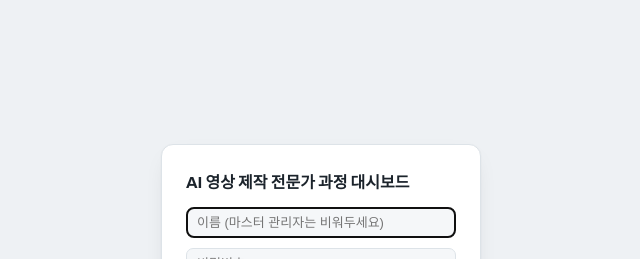
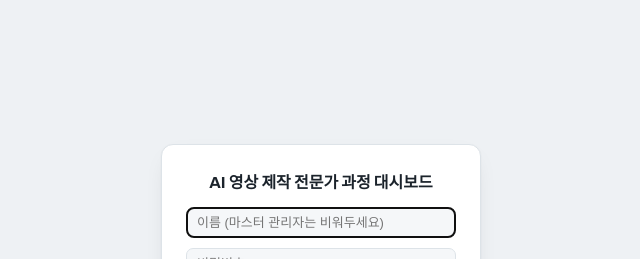
Before and after one commit to drew25927/dashboard, a Next.js app: page /login in a window 1280 px wide. Shown: the top 259 px of the page, without its empty margins (319-959 px from the left). Built offline with nearby package versions, Linux system fonts and the light colour scheme; no server answers; a web font is replaced by a local one.

Commit message:
Center-align the login page title

```diff
--- a/app/globals.css
+++ b/app/globals.css
@@ -165,7 +165,7 @@ input[type=text] { min-width: 110px; }
 .empty { color: var(--text-dim); font-size: 13px; padding: 16px; text-align: center; }
 
 .login-card { max-width: 320px; margin: 15vh auto 0; background: var(--surface); border: 1px solid var(--border); border-radius: 12px; padding: 24px; box-shadow: var(--shadow); }
-.login-card h1 { font-size: 16px; margin-bottom: 14px; }
+.login-card h1 { font-size: 16px; margin-bottom: 14px; text-align: center; }
 .login-card input { width: 100%; margin-bottom: 10px; }
 .login-card .btn { width: 100%; }
 .login-card .err { color: var(--danger); font-size: 12px; margin-bottom: 10px; }
```
